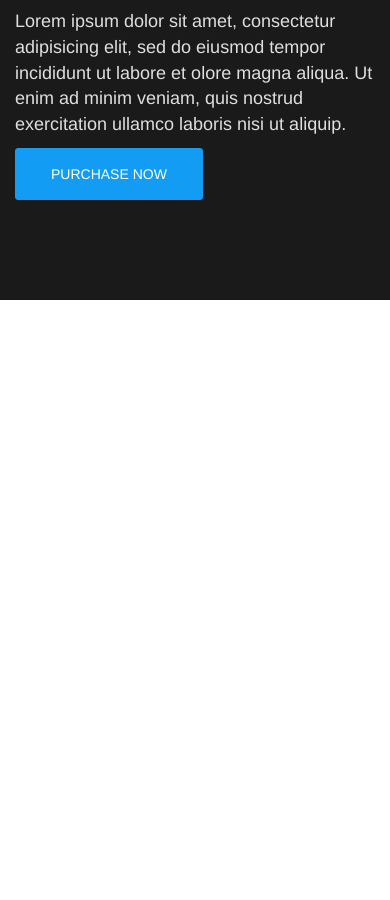
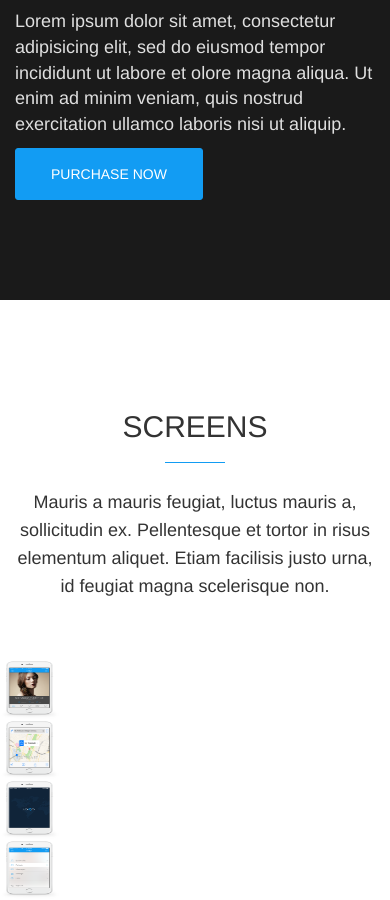
Before and after one commit to Shaneos868/Small-Business-Web-Page, a plain HTML site: page index.html in a window 390 px wide. Shown: the part 6322-7222 px from the top of the page. Before the commit the page ends 6622 px from the top, so only its background shows below. Drawn offline with Linux system fonts and the light colour scheme.

Commit message:
Added screen section unstyled

```diff
--- a/css/style.css
+++ b/css/style.css
@@ -366,7 +366,7 @@ a.btn-purchase-now:visited {
 	border-radius: 3px;
 	padding: 15px 35px;
 	text-transform: uppercase;
-	transition: all 1s;
+	transition: all .5s;
 }
 
 a.btn-purchase-now:hover {
--- a/index.html
+++ b/index.html
@@ -365,6 +365,52 @@
 		</div>
 	</section>
 
+	<!-- ========== Screens ========== -->
+	<section class="screens">
+
+		<div class="container">
+
+			<div class="row">
+
+				<div class="col-md-10 col-md-offset-1">
+
+					<div class="section-title">
+
+						<h2> Screens </h2>
+						<p>Mauris a mauris feugiat, luctus mauris a, sollicitudin ex. Pellentesque et tortor in risus elementum aliquet. Etiam
+							facilisis justo urna, id feugiat magna scelerisque non.</p>
+
+					</div>
+
+				</div>
+
+			</div>
+
+		</div>
+
+		<div class="screen-slider">
+
+			<div class="carousel">
+
+				<div class="item">
+					<img src="images/screen-01.png" alt="screen" width="60" height="60">
+				</div>
+				<div class="item">
+					<img src="images/screen-02.png" alt="screen" width="60" height="60">
+				</div>
+				<div class="item">
+					<img src="images/screen-03.png" alt="screen" width="60" height="60">
+				</div>
+				<div class="item">
+					<img src="images/screen-04.png" alt="screen" width="60" height="60">
+				</div>
+
+			</div>
+
+		</div>
+
+	</section>
+
 
 
 
```
